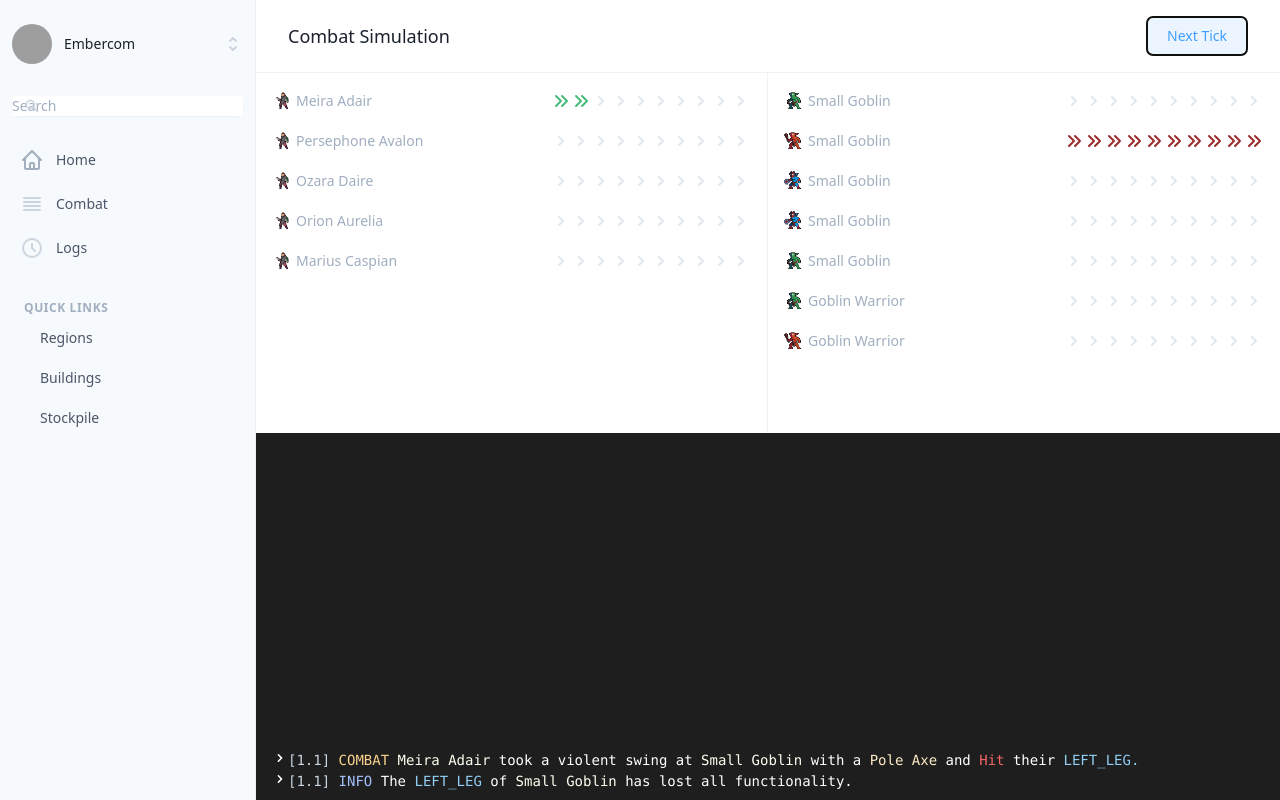
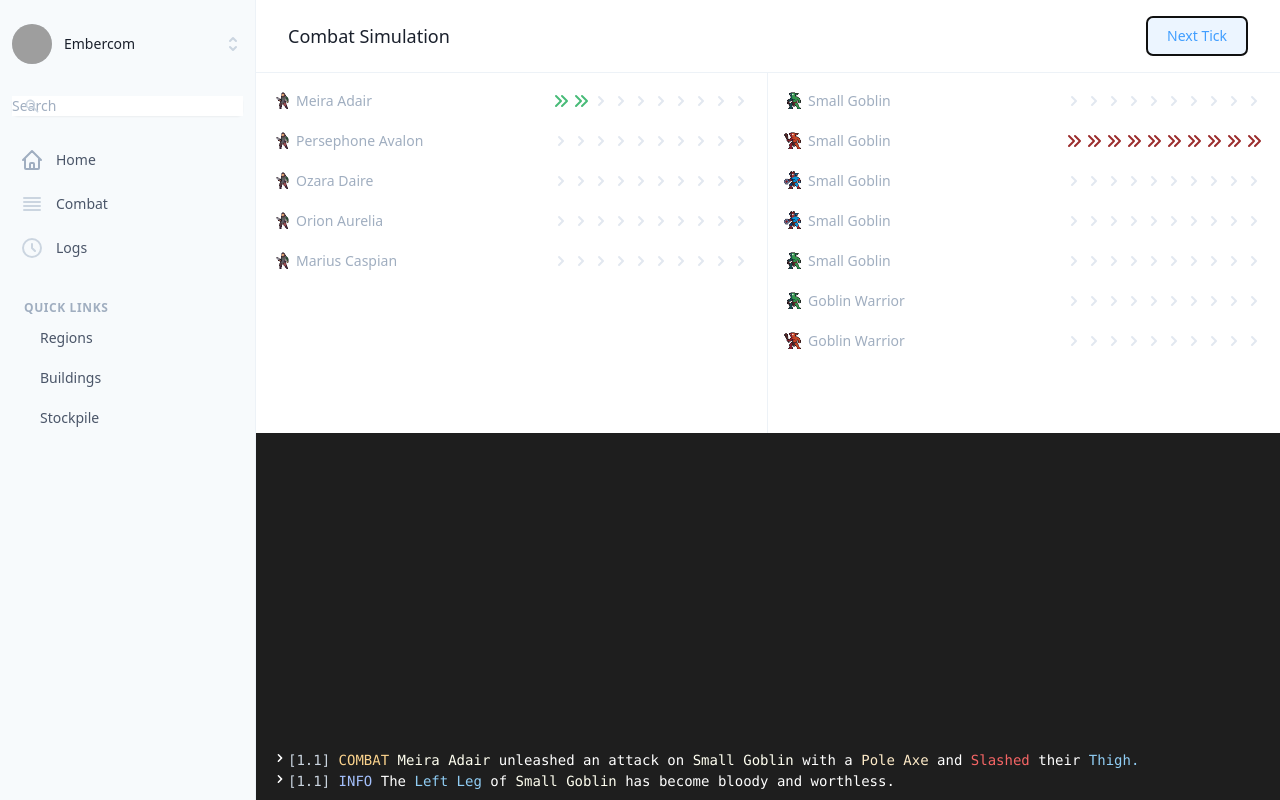
Before and after one commit to thebrubaker/go-barracuda, a Vue app in the folder client/: page /combat in a window 1280 px wide. Both pictures are taken after a click on the button "Next Tick". Built offline with nearby package versions, Linux system fonts and the light colour scheme; grey boxes are pictures that could not be loaded; a web font is replaced by a local one; what @tailwindcss/ui would draw is missing.

Commit message:
adds some log variety

```diff
--- a/client/src/components/LogDefendAttack.vue
+++ b/client/src/components/LogDefendAttack.vue
@@ -1,18 +1,47 @@
 <template>
-  <div class="text-white">
+  <div>
+    <div class="text-white" v-if="defenseType === types.BLOCK">
       <span class="text-gray-400">[{{ turn }}] </span>
       <span class="text-orange-300">COMBAT </span>
       <span class="text-yellow-100">{{ attacker.name }} </span>
-    <span class="">took a swing at </span>
+      <span class="">{{ getHitType() }} </span>
+      <span class="text-yellow-100">{{ defender.name }} </span>
+      <span class="">with a </span>
+      <span class="text-orange-300">{{ attacker.equipment.weapon.name }} </span>
+      <span class="">but their shield </span>
+      <span class="text-red-400">{{ getBlockMessage() }} </span>
+      <span>the attack.</span>
+    </div>
+    <div class="text-white" v-if="defenseType === types.PARRY">
+      <span class="text-gray-400">[{{ turn }}] </span>
+      <span class="text-orange-300">COMBAT </span>
+      <span class="text-yellow-100">{{ attacker.name }} </span>
+      <span class="">{{ getHitType() }} </span>
       <span class="text-yellow-100">{{ defender.name }} </span>
       <span class="">with a </span>
       <span class="text-orange-300">{{ attacker.equipment.weapon.name }} </span>
       <span class="">but was </span>
-    <span class="text-red-400">{{ getType() }}.</span>
+      <span class="text-red-400">{{ getParryMessage() }} </span>
+      <span>by their </span>
+      <span class="text-orange-300">{{ defender.equipment.weapon.name }}.</span>
+    </div>
+    <div class="text-white" v-if="defenseType === types.DODGE">
+      <span class="text-gray-400">[{{ turn }}] </span>
+      <span class="text-orange-300">COMBAT </span>
+      <span class="text-yellow-100">{{ attacker.name }} </span>
+      <span class="">{{ getHitType() }} </span>
+      <span class="text-yellow-100">{{ defender.name }} </span>
+      <span class="">with a </span>
+      <span class="text-orange-300">{{ attacker.equipment.weapon.name }} </span>
+      <span class="">but they </span>
+      <span class="text-red-400">{{ getDodgeMessage() }} </span>
+      <span>the attack.</span>
+    </div>
   </div>
 </template>
 
 <script>
+import { getRandomItem } from '../game/utils'
 import { BLOCK, DODGE, PARRY } from '../game/combat'
 
 export default {
@@ -27,19 +56,58 @@ export default {
     'bodyPart',
   ],
   data() {
-    return {}
+    return {
+      types: {
+        BLOCK: BLOCK,
+        DODGE: DODGE,
+        PARRY: PARRY,
+      },
+    }
   },
   methods: {
-    getType() {
-      if (this.defenseType === BLOCK) {
-        return 'Blocked'
-      }
-      if (this.defenseType === DODGE) {
-        return 'Dodged'
-      }
-      if (this.defenseType === PARRY) {
-        return 'Parried'
-      }
+    getHitType() {
+      return getRandomItem([
+        'took a swing at',
+        'unleashed an attack on',
+        'took a violent swing at',
+        'swiped at',
+        'loosed an attack on',
+        'unleashed a flurry of attacks at',
+        'took a tentative swipe at',
+        'lashed out at',
+        'stole a quick attack on',
+        'ferociously struck at',
+        'took a wild swipe at',
+      ])
+    },
+    getBlockMessage() {
+      return getRandomItem(['Blocked', 'Knocked Back', 'Stopped'])
+    },
+    getParryMessage() {
+      return getRandomItem([
+        'Parried',
+        'Knocked Away',
+        'Warded Off',
+        'Deflected',
+        'Held Off',
+        'Blocked',
+        'Averted',
+        'Rebuffed',
+        'Repelled',
+        'Countered',
+      ])
+    },
+    getDodgeMessage() {
+      return getRandomItem([
+        'Dodged',
+        'Ducked Under',
+        'Evaded',
+        'Side-Stepped',
+        'Sprang From',
+        'Jumped Away From',
+        'Shook',
+        'Dove From',
+      ])
     },
   },
 }
--- a/client/src/components/LogDestroyedBodyPart.vue
+++ b/client/src/components/LogDestroyedBodyPart.vue
@@ -3,7 +3,7 @@
     <span class="text-gray-400">[{{ turn }}] </span>
     <span class="text-indigo-300">INFO </span>
     <span class="">The </span>
-    <span class="text-blue-300">{{ bodyPart }} </span>
+    <span class="text-blue-300">{{ getBodyPart(bodyPart) }} </span>
     <span class="">of </span>
     <span class="text-yellow-100">{{ defender.name }} </span>
     <span class="">{{ getType() }}.</span>
@@ -11,9 +11,8 @@
 </template>
 
 <script>
-function getRandomItem(items) {
-  return items[Math.floor(Math.random() * items.length)]
-}
+import { getRandomItem } from '../game/utils'
+import { LEFT_ARM, RIGHT_ARM, LEFT_LEG, RIGHT_LEG } from '../game/units'
 export default {
   components: {},
   props: ['turn', 'bodyPart', 'defender'],
@@ -22,9 +21,11 @@ export default {
       types: [
         'has been rendered useless',
         'has lost all functionality',
-        'has become bloody and useless',
-        'is hanging limp and useless',
+        'has become bloody and worthless',
+        'has become useless',
         'has been destroyed',
+        'is a bloody mess',
+        'is drenched in blood and no good',
       ],
     }
   },
@@ -32,6 +33,18 @@ export default {
     getType() {
       return getRandomItem(this.types)
     },
+    getBodyPart(type) {
+      switch (type) {
+        case LEFT_ARM:
+          return getRandomItem(['Left Arm'])
+        case RIGHT_ARM:
+          return getRandomItem(['Right Arm'])
+        case LEFT_LEG:
+          return getRandomItem(['Left Leg'])
+        case RIGHT_LEG:
+          return getRandomItem(['Right Leg'])
+      }
+    },
   },
 }
 </script>
--- a/client/src/components/LogWeaponAttack.vue
+++ b/client/src/components/LogWeaponAttack.vue
@@ -8,16 +8,29 @@
     <span class="">with a </span>
     <span class="text-orange-200">{{ attacker.equipment.weapon.name }} </span>
     <span class="">and </span>
-    <span class="text-red-500">Hit </span>
+    <span class="text-red-500">{{ getDamageType(attackType) }} </span>
     <span class="">their </span>
-    <span class="text-blue-300">{{ bodyPart }}.</span>
+    <span class="text-blue-300">{{ getBodyPart(bodyPart) }}.</span>
   </div>
 </template>
 
 <script>
-function getRandomItem(items) {
-  return items[Math.floor(Math.random() * items.length)]
-}
+import { getRandomItem } from '../game/utils'
+import {
+  BODY,
+  HEAD,
+  LEFT_ARM,
+  RIGHT_ARM,
+  LEFT_LEG,
+  RIGHT_LEG,
+} from '../game/units'
+import {
+  NORMAL_ATTACK,
+  STRONG_ATTACK,
+  QUICK_ATTACK,
+  WILD_ATTACK,
+} from '../game/combat'
+
 export default {
   components: {},
   props: [
@@ -45,17 +58,75 @@ export default {
         'ferociously struck at',
         'took a wild swipe at',
       ],
-      damageTypes: [
-        { text: 'Barely Grazed', value: 1 },
-        { text: 'Hit', value: 2 },
-        { text: 'Slashed Into', value: 5 },
-        { text: 'Cut Deep Into', value: 8 },
-      ],
     }
   },
   methods: {
+    getDamageType(attackType) {
+      switch (attackType) {
+        case NORMAL_ATTACK:
+        case STRONG_ATTACK:
+        case QUICK_ATTACK:
+        case WILD_ATTACK:
+          return getRandomItem([
+            'Slashed Into',
+            'Cut Into',
+            'Cut',
+            'Slashed',
+            'Gashed',
+            'Slit',
+            'Lacerated',
+            'Hacked',
+            'Punctured',
+            'Fractured',
+          ])
+      }
+    },
     getHitType() {
       return getRandomItem(this.hitTypes)
+    },
+    getBodyPart(type) {
+      switch (type) {
+        case BODY:
+          return getRandomItem([
+            'Chest',
+            'Stomache',
+            'Clavicle',
+            'Shoulder',
+            'Abdomen',
+            'Upper Back',
+            'Lower Back',
+            'Ribs',
+            'Belly',
+            'Body',
+            'Back',
+            'Upper Back',
+            'Lower Back',
+          ])
+        case HEAD:
+          return getRandomItem(['Head', 'Eyes', 'Neck', 'Throat', 'Face'])
+        case LEFT_ARM:
+        case RIGHT_ARM:
+          return getRandomItem([
+            'Arm',
+            'Wrist',
+            'Shoulder',
+            'Upper Arm',
+            'Lower Arm',
+            'Elbow',
+            'Hand',
+          ])
+        case LEFT_LEG:
+        case RIGHT_LEG:
+          return getRandomItem([
+            'Leg',
+            'Thigh',
+            'Upper Leg',
+            'Lower Leg',
+            'Calf',
+            'Ankle',
+            'Foot',
+          ])
+      }
     },
   },
 }
```
Lines whose indentation alone changed are shown as unchanged.
